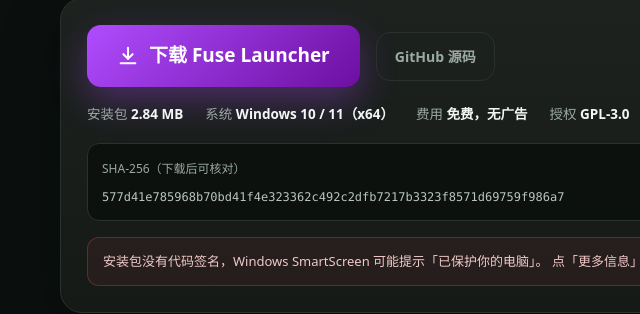
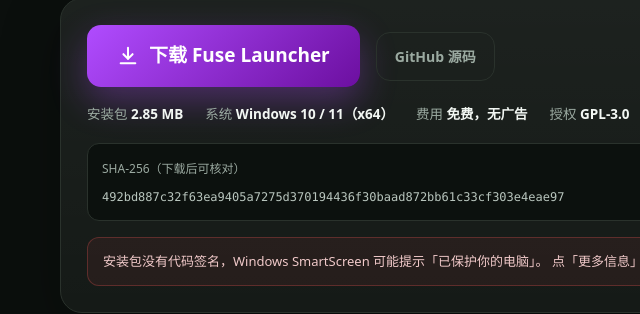
Before and after one commit to liumo-cn/fuse-launcher, a plain HTML site: page web/index.html in a window 1280 px wide. Shown: the part 214-528 px from the top of the page, 44-684 px from the left. Drawn offline with Linux system fonts and the light colour scheme.

Commit message:
Update web SHA-256 and size for 1.3.2 package

```diff
--- a/web/index.html
+++ b/web/index.html
@@ -187,7 +187,7 @@
       </a>
     </div>
     <div class="meta">
-      <div>安装包 <b id="size">2.84 MB</b></div>
+      <div>安装包 <b id="size">2.85 MB</b></div>
       <div>系统 <b>Windows 10 / 11（x64）</b></div>
       <div>费用 <b>免费，无广告</b></div>
       <div>授权 <b>GPL-3.0</b></div>
@@ -197,7 +197,7 @@
         <span>SHA-256（下载后可核对）</span>
         <button class="copy" id="copy" type="button">复制</button>
       </div>
-      <div id="hash">577d41e785968b70bd41f4e323362c492c2dfb7217b3323f8571d69759f986a7</div>
+      <div id="hash">492bd887c32f63ea9405a7275d370194436f30baad872bb61c33cf303e4eae97</div>
     </div>
     <div class="warn">
       安装包没有代码签名，Windows SmartScreen 可能提示「已保护你的电脑」。
```
